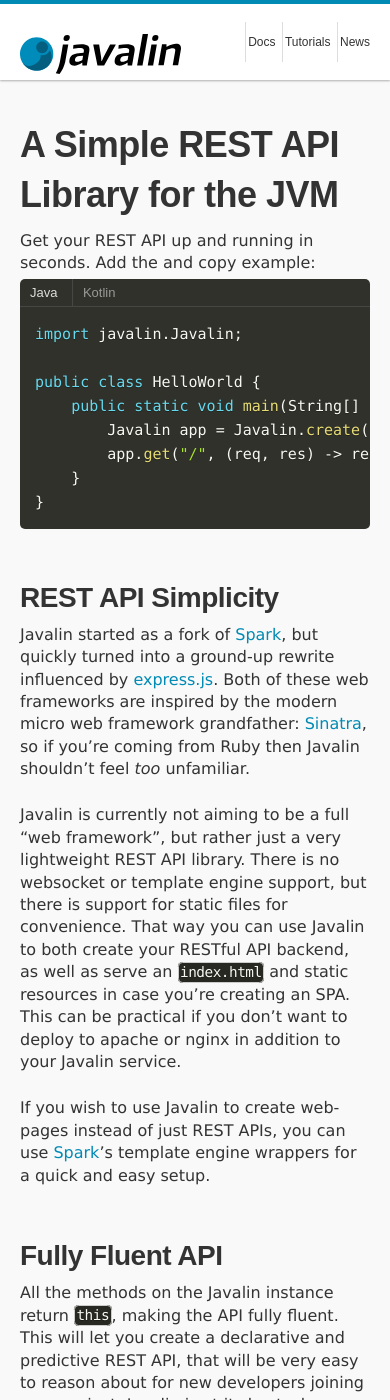
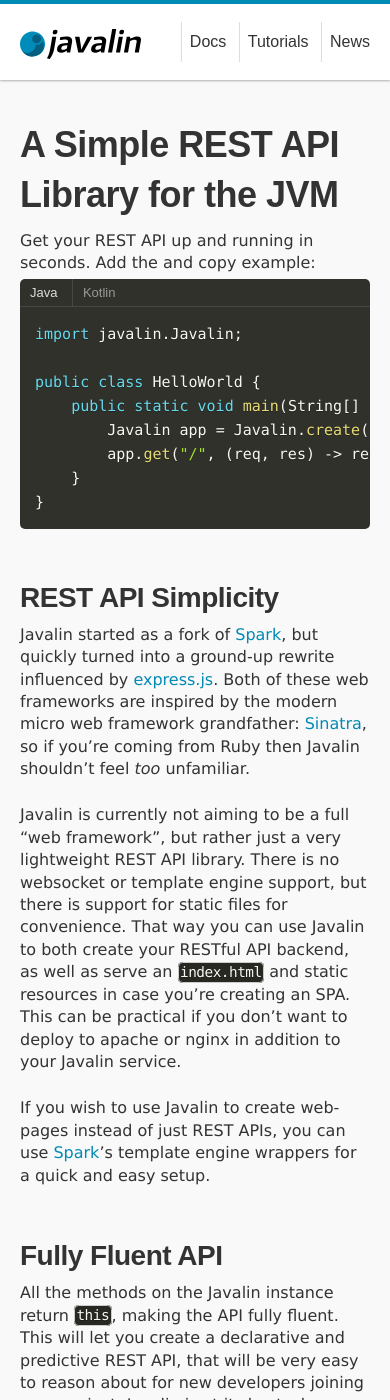
Before and after one commit to javalin/website, a Jekyll site: the page built from pages/index.md, in a window 390 px wide and 1400 px high. Built offline with Jekyll 4.4.1, drawn with Linux system fonts in a browser that asks for light colours.

Commit message:
Minor css-fixes for mobile

```diff
--- a/_sass/_frame.scss
+++ b/_sass/_frame.scss
@@ -173,20 +173,16 @@ nav {
 
 @media (max-width: 480px) {
   nav ul li a {
-    margin: 0 2px;
-    font-size: 14px;
+    font-size: 16px;
+    padding: 0 8px;
   }
 }
 
 @media (max-width: 400px) {
   nav {
-    ul li a {
-      padding: 0;
-      font-size: 12px;
-    }
     #logo img {
-      margin: 30px 0 10px;
-      height: 40px;
+      margin: 25px 0;
+      height: 30px;
     }
   }
 }
```
